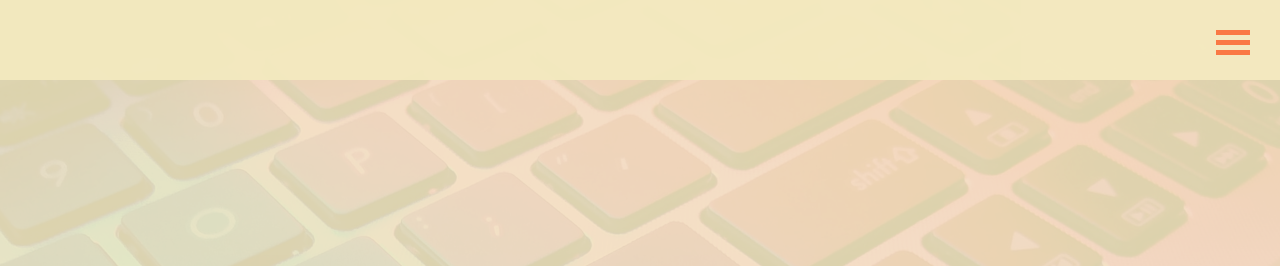
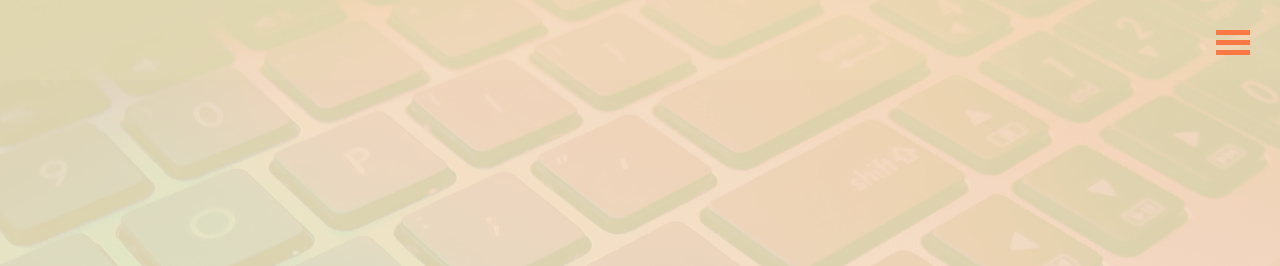
Before and after one commit to vyankovs/Portfolio, a website: page dist/index.html in a window 1280 px wide. Shown: the top 266 px of the page. Drawn offline with nearby package versions, Linux system fonts and the light colour scheme.

Commit message:
homeNav opacity

```diff
--- a/scss/_menu.scss
+++ b/scss/_menu.scss
@@ -5,6 +5,9 @@
   z-index: 3;
   background-color: rgba(243, 233, 191, 0.98);
   opacity: 1;
+  &#homeNav {
+    background-color: rgba(243, 233, 191, 0.1);
+  }
 }
 .menu-burger {
   float: right;
@@ -15,6 +18,7 @@
   margin-top: 30px;
   cursor: pointer;
   @include easeOut;
+  opacity: 1;
 
   .menu-line {
     width: 34px;
```
Also changed, not shown: dist/css/main.css, dist/index.html.
